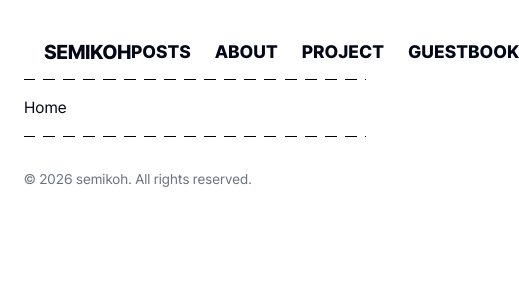
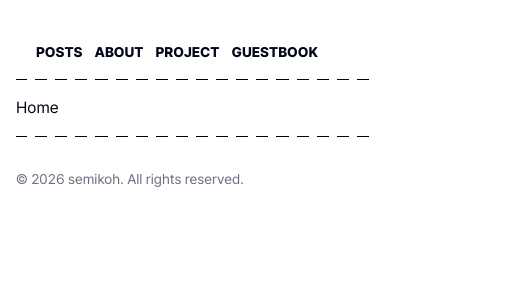
Before and after one commit to semimikoh/semi-blog, a Next.js app: page / in a window 390 px wide. Shown: the top 300 px of the page, 519 px wide, since content can reach past the window. Built offline with nearby package versions, Linux system fonts and the light colour scheme.

Commit message:
feat: 모바일 반응형 적용

```diff
--- a/app/components/header.tsx
+++ b/app/components/header.tsx
@@ -15,10 +15,13 @@ export default function Header() {
 
   return (
     <header className="sticky top-0 z-50 mt-6 flex h-14 items-center justify-between border-b bg-background px-5">
-      <Link href="/" className="text-xl font-extrabold tracking-tight">
+      <Link
+        href="/"
+        className="hidden text-xl font-extrabold tracking-tight sm:block"
+      >
         SEMIKOH
       </Link>
-      <nav className="flex items-center space-x-6 text-lg font-medium">
+      <nav className="flex items-center space-x-3 text-sm font-medium sm:space-x-6 sm:text-lg">
         {navItems.map((item) => (
           <Link
             key={item.href}
--- a/app/components/post-card.tsx
+++ b/app/components/post-card.tsx
@@ -18,9 +18,11 @@ export default function PostCard({
 }: PostCardProps) {
   return (
     <Link href={`/posts/${slug}`} className="group block border-b py-[15px]">
-      <div className="flex h-[100px] items-center justify-between gap-8">
+      <div className="flex h-[100px] items-center justify-between gap-4 sm:gap-8">
         <div className="flex flex-1 flex-col gap-2">
-          <h2 className="text-xl font-bold text-foreground">{title}</h2>
+          <h2 className="text-base font-bold text-foreground sm:text-xl">
+            {title}
+          </h2>
           <time className="text-sm text-muted">{date.slice(0, 10)}</time>
           {tags.length > 0 && (
             <div className="flex flex-wrap gap-[10px]">
--- a/app/layout.tsx
+++ b/app/layout.tsx
@@ -21,7 +21,7 @@ export default function RootLayout({
 }>) {
   return (
     <html lang="ko" className={pretendard.className}>
-      <body className="mx-auto min-h-screen max-w-[820px] px-6 antialiased">
+      <body className="mx-auto min-h-screen max-w-[820px] px-4 antialiased sm:px-6">
         <Header />
         <main className="py-4">{children}</main>
         <Footer />
--- a/app/posts/[slug]/page.tsx
+++ b/app/posts/[slug]/page.tsx
@@ -18,9 +18,9 @@ export default async function PostPage({ params }: PostPageProps) {
   if (!post) notFound();
 
   return (
-    <article className="px-5 pt-7 pb-16">
+    <article className="px-2 pt-7 pb-16 sm:px-5">
       <header className="mb-10">
-        <h1 className="text-2xl font-bold">{post.title}</h1>
+        <h1 className="text-xl font-bold sm:text-2xl">{post.title}</h1>
         <time className="mt-2 block text-sm text-muted">
           {post.date.slice(0, 10)}
         </time>
```
Also changed, not shown: app/style/prose.css (+11 -0 lines).
